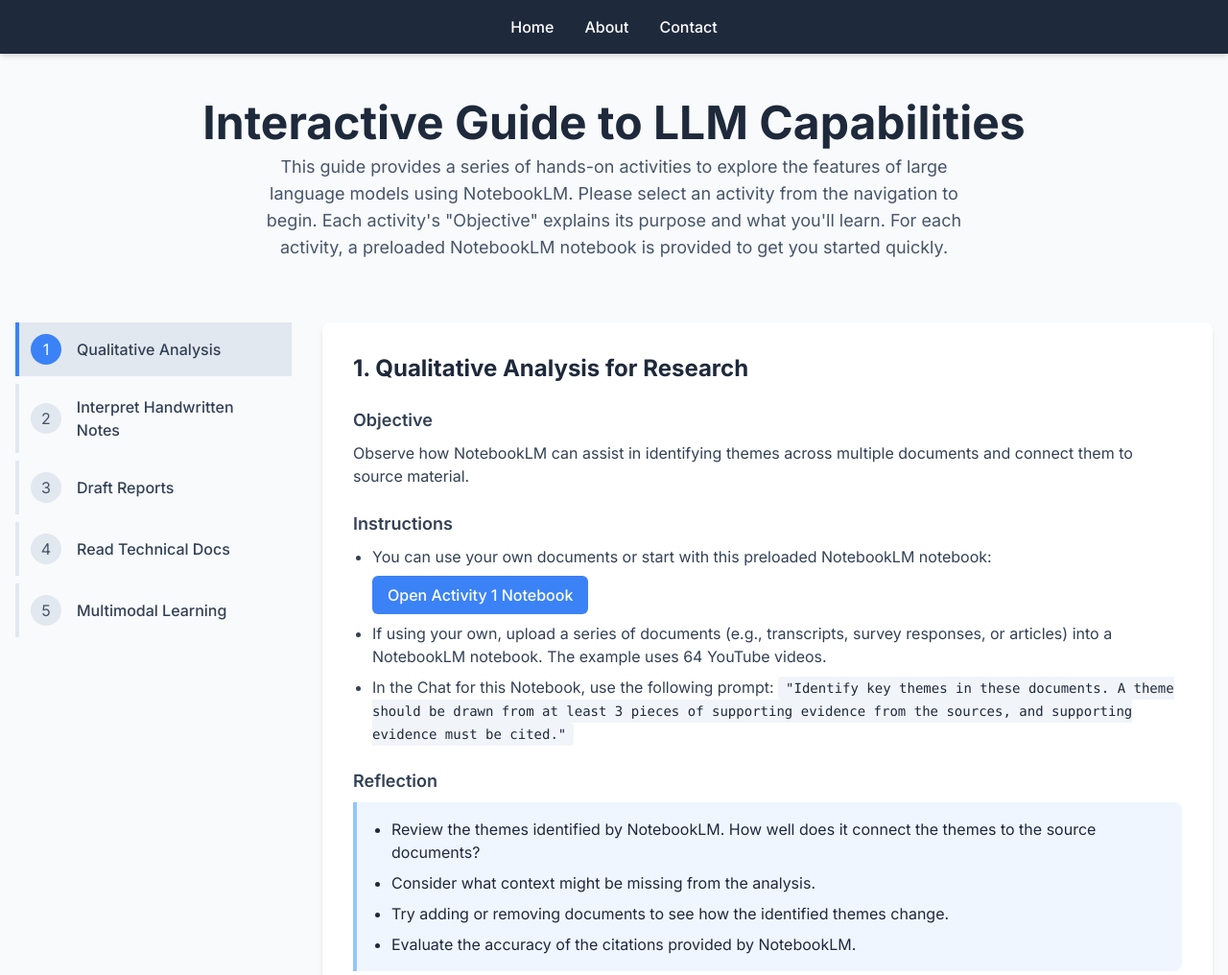
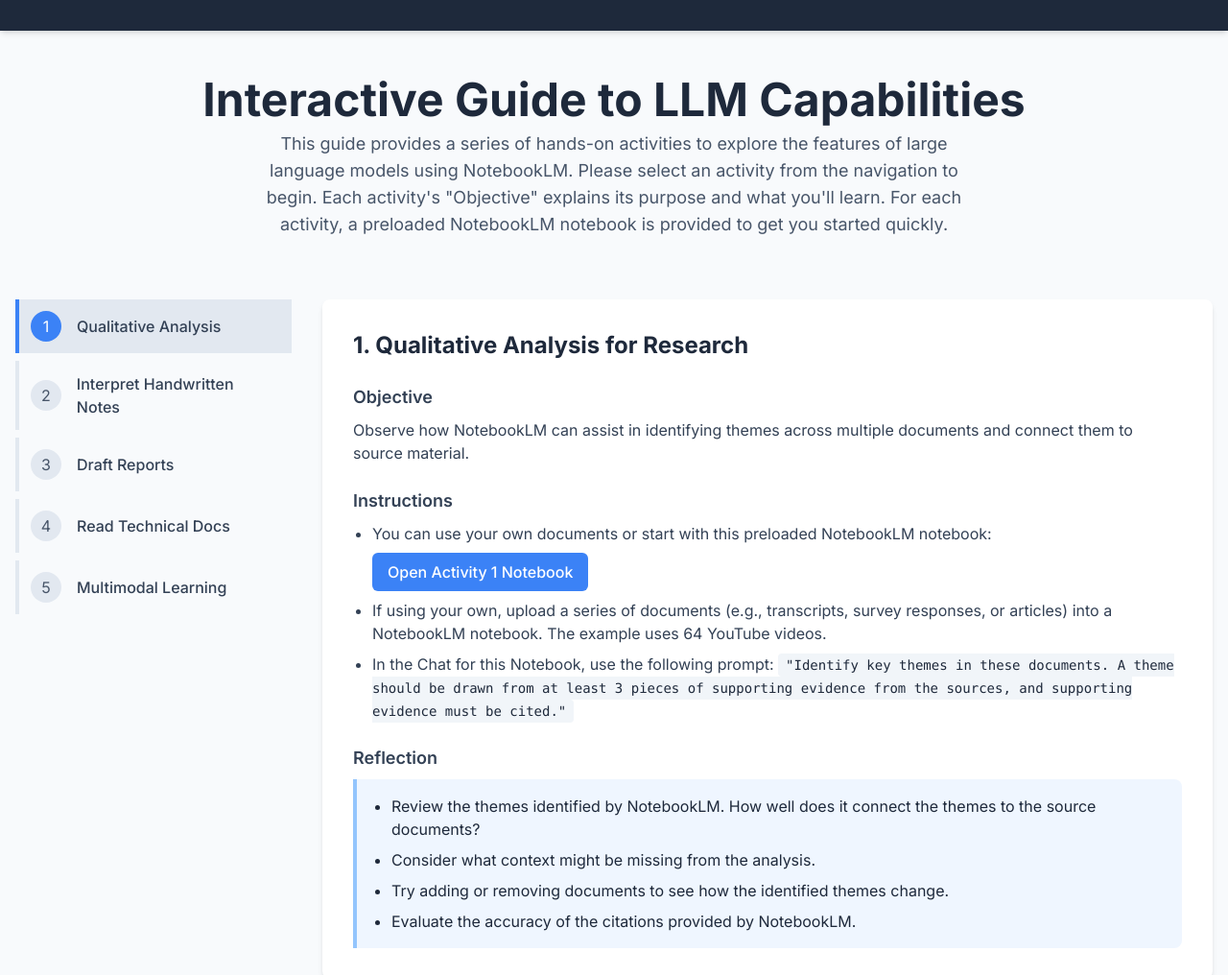
Before and after one commit to pineconepie/NotebookLM, a plain HTML site: page index.html in a window 1280 px wide. Shown: the top 1016 px of the page at 96% size. Drawn offline with nearby package versions, Linux system fonts and the light colour scheme.

Commit message:
Update index.html

```diff
--- a/index.html
+++ b/index.html
@@ -57,10 +57,7 @@
 
     <nav class="bg-slate-800 p-4 shadow-md">
         <div class="container mx-auto flex justify-center space-x-8">
-            <a href="/index.html" class="text-white font-medium hover:text-blue-300">Home</a>
-            <a href="/about.html" class="text-white font-medium hover:text-blue-300">About</a>
-            <a href="/contact.html" class="text-white font-medium hover:text-blue-300">Contact</a>
-        </div>
+            </div>
     </nav>
 
     <div class="container mx-auto max-w-7xl px-4 py-8 md:py-12">
```
